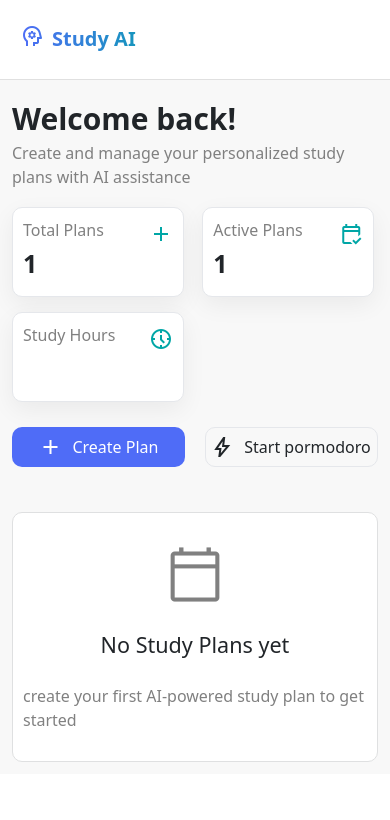
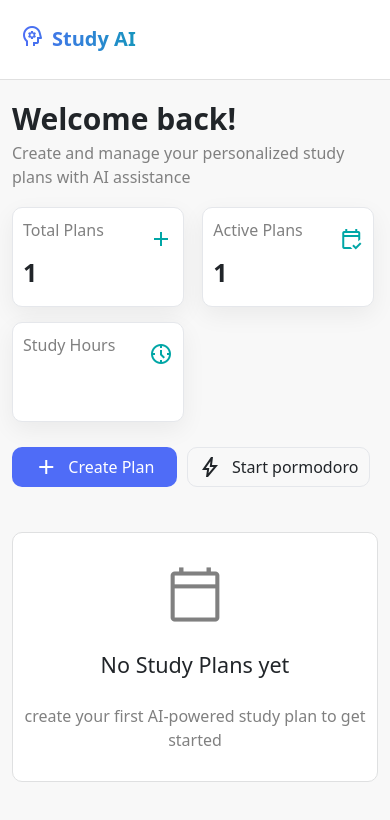
Before and after one commit to Madhav-87/study-planner-app, a React (Create React App) app in the folder FrontEnd/: page /dashboard in a window 390 px wide. Shown: the top 820 px of the page. Built offline with nearby package versions, Linux system fonts and the light colour scheme.

Commit message:
mobile compatibility added

```diff
--- a/FrontEnd/src/Dashboard.css
+++ b/FrontEnd/src/Dashboard.css
@@ -275,19 +275,65 @@ input[type="file"]{
 
 .dash-body {
     padding: 12px;
-    min-height: auto !important;
 }
 .dash-box {
 width: 47%;
+height: 100px;
 margin-top: 15px;
 }
+.dash-icon{
+    margin-top: 5px;
+}
+.start-btn-section{
+    gap:10px;
+}
+.create-btn{
+    width: 45%;
+}
 .pormodoro-btn {
-    padding-right: 2px;
+    width: 50%;
+    padding-left: 5px;
+    padding-right: 5px;
 }
 .no-plan-body {
 padding: 10px;
 }
-.subtxt{
-    text-align: center;
+.no-plan-body .subtxt{
+    text-align: center !important;
+}
+.form-body{
+    display: flex;
+    flex-direction: column;
+    gap: 5px;
+    margin-top: 15px;
+}
+.form-div-middle{
+    display: flex;
+    flex-direction: row !important;
+}
+
+.form-div-middle div{
+    display: flex;
+    flex-direction: column !important;
+    row-gap: 5px;
+}
+.form-div{
+    display: flex;
+    flex-direction: column;
+    gap: 5px !important;
+}
+.form-heading{
+    font-size: 20px;
+    font-weight: 600;
+}
+.form-btn{
+    display: flex;
+    gap: 10px;
+}
+.gen-btn{
+    width: 70%;
+}
+.cancl-btn{
+    width: 25%;
 }
 }
--- a/FrontEnd/src/Pormodoro.css
+++ b/FrontEnd/src/Pormodoro.css
@@ -122,6 +122,9 @@
         padding-left: 10px;
         padding-right: 10px;
     }
+    .header-section h3{
+        margin-bottom: 0px;
+    }
     .header-section .subtxt{
         display: none;
     }
@@ -136,6 +139,11 @@
         justify-content:start ;
         margin-bottom: 20px;
     }
+     .study-box .timer-info-box:first-child{
+        width: 49%;
+        padding-left:2px ;
+        padding-right: 2px;
+     }
     .timer-info-box {
         height: 150px !important;
         width: 46%;
```
